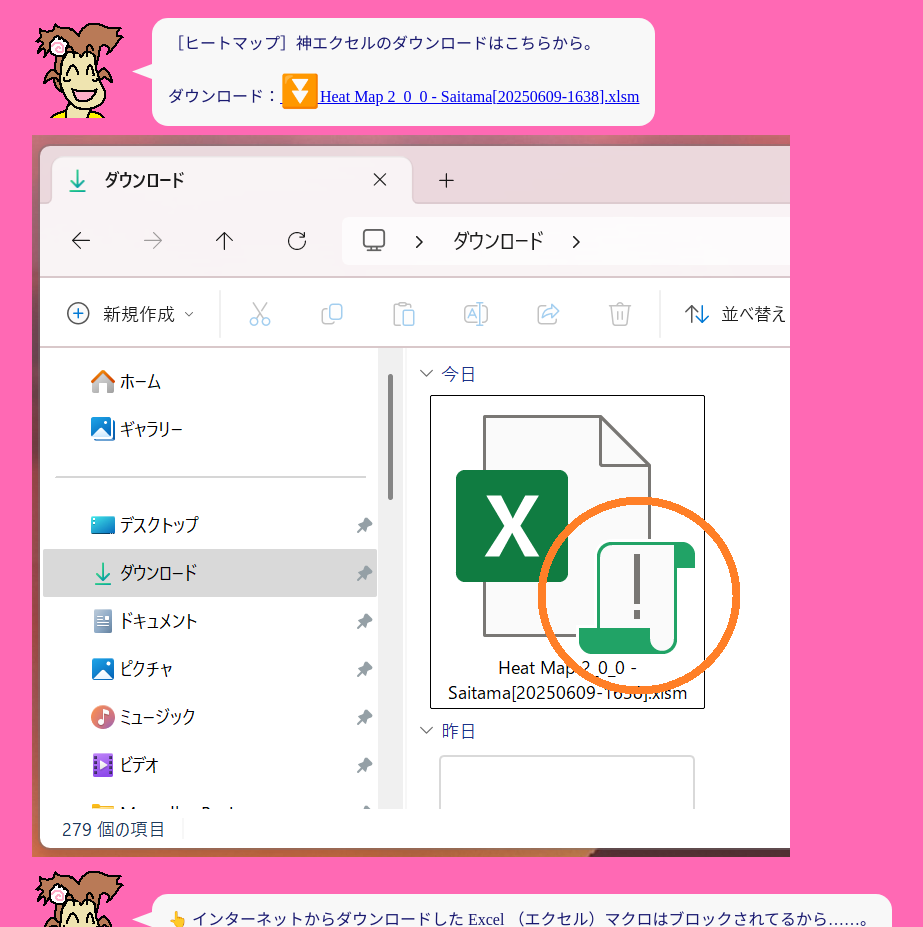
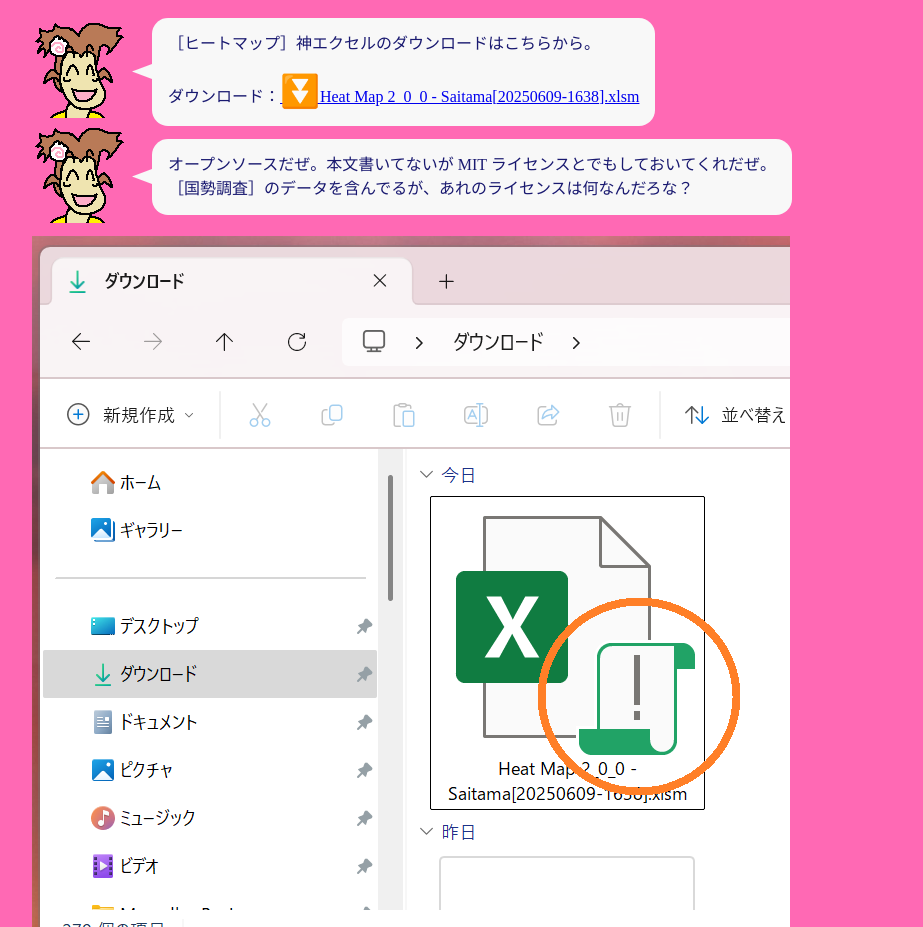
Before and after one commit to muzudho/Warabenture-2025, a Nuxt app: page /team-mirai-volunteer/heat-map in a window 1280 px wide. Shown: the part 6660-7587 px from the top of the page, without its empty margins (96-1019 px from the left). Built offline with nearby package versions, Linux system fonts and the light colour scheme.

Commit message:
Heat Map 2.0.0 説明追加。

```diff
--- a/pages/team-mirai-volunteer/heat-map.vue
+++ b/pages/team-mirai-volunteer/heat-map.vue
@@ -102,6 +102,16 @@
                 ［ヒートマップ］神エクセルのダウンロードはこちらから。<br>
                 <br>
                 ダウンロード：<a href="/products/202506/Heat Map 2_0_0 - Saitama[20250609-1638].xlsm"><span class="font-x2">⏬</span>Heat Map 2_0_0 - Saitama[20250609-1638].xlsm</a>
+            </div>
+        </div>
+        <div class="talk">
+            <div class="face-container">
+                <img src="@/assets/img/202506__character__01--1951-kifuwarabeNoOton-o1o2o0.png" />
+            </div>
+            <div class="baloon-tail"></div>
+            <div class="baloon">
+                オープンソースだぜ。本文書いてないが MIT ライセンスとでもしておいてくれだぜ。<br>
+                ［国勢調査］のデータを含んでるが、あれのライセンスは何なんだろな？
             </div>
         </div>
         <a target="_blank" href="/img/journal/202506/202506__teamMirai__09--1657-heatMap20-o1o0-mark.png">
```
